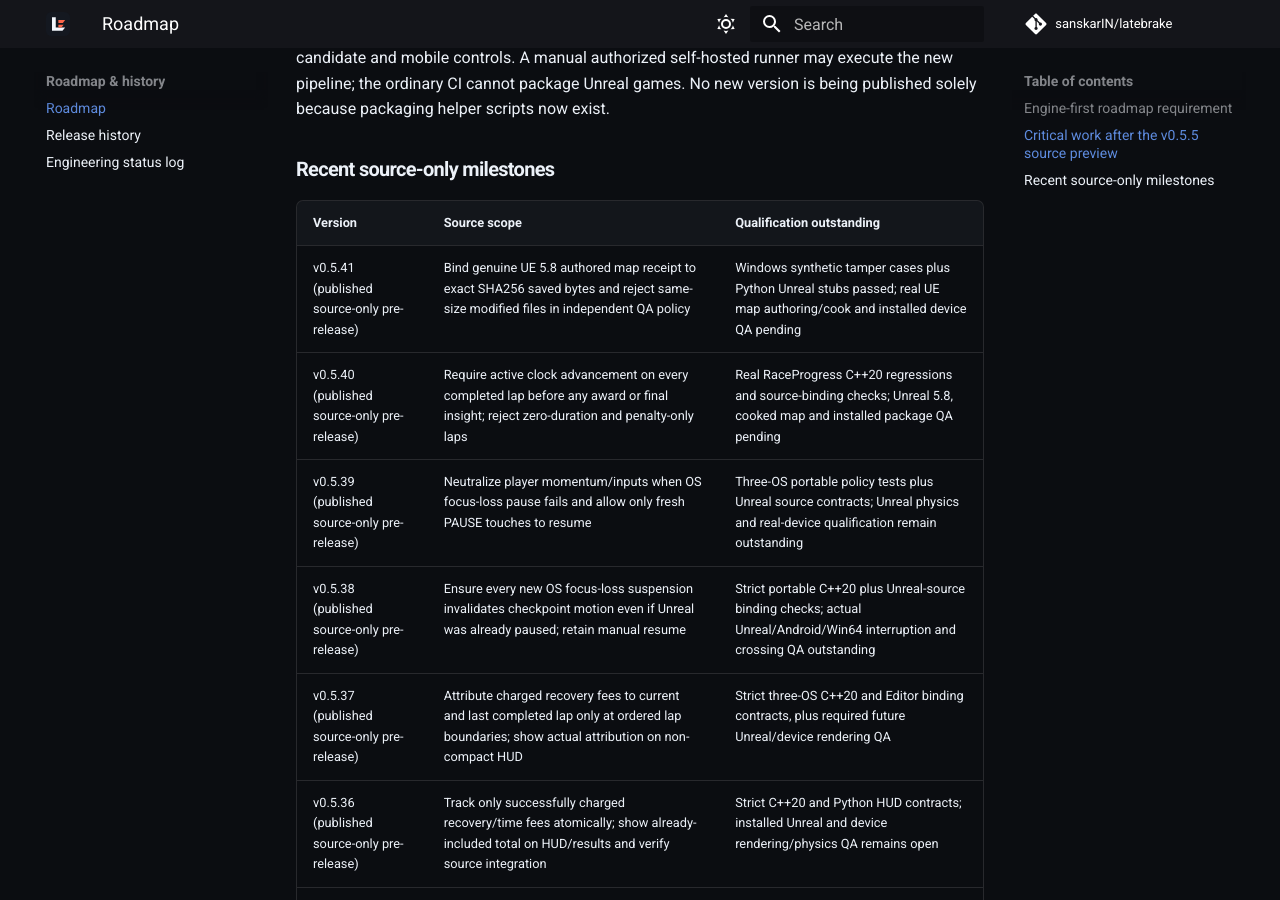
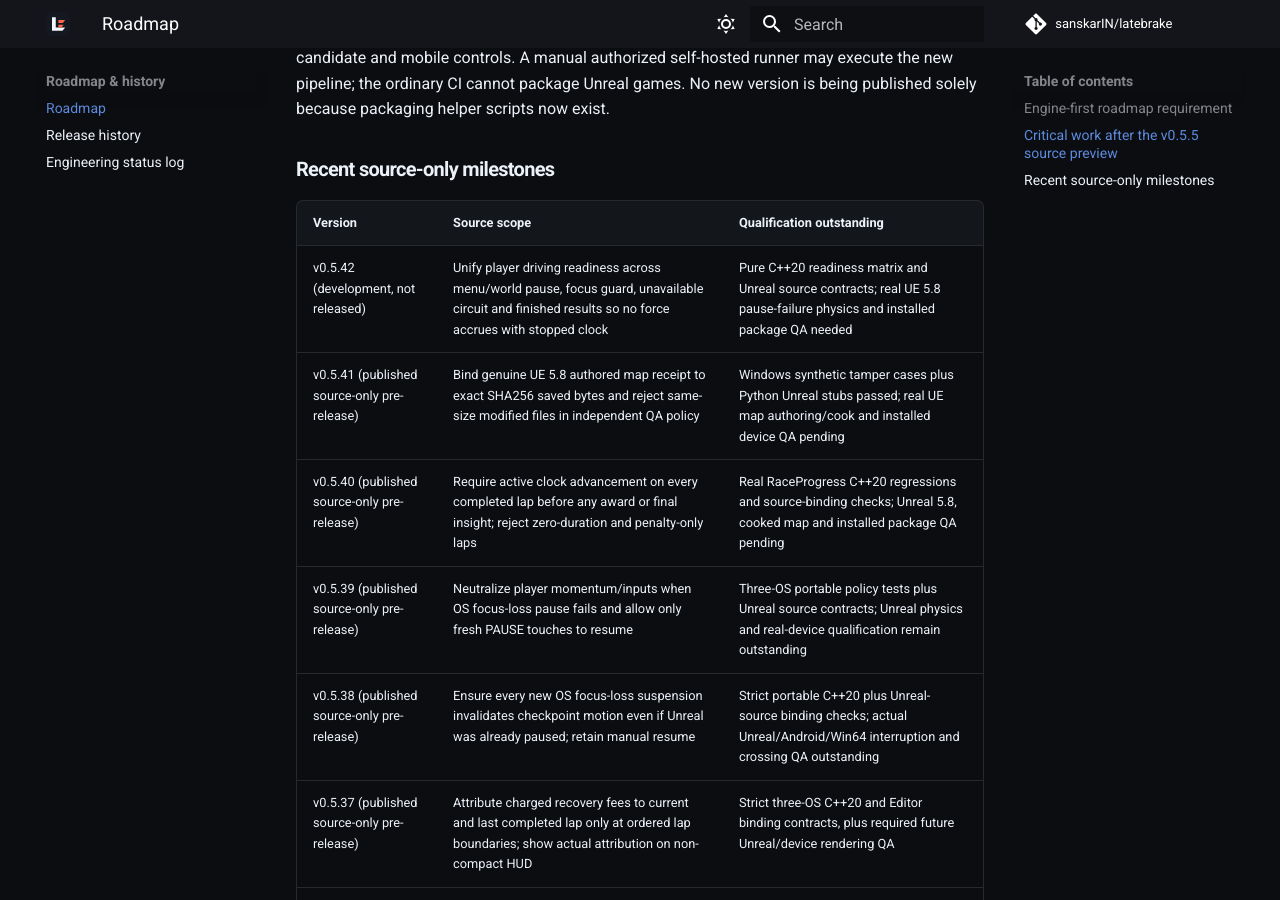
Before and after one commit to sanskarIN/latebrake, an MkDocs documentation site: the page built from docs/ROADMAP.md, in a window 1280 px wide and 900 px high, scrolled down 5350 px. Built offline with MkDocs 1.6.1 and Material for MkDocs 9.7.7, drawn with Linux system fonts in a browser that asks for light colours; comment, search, counter and statistics services are not loaded.

Commit message:
docs(roadmap): add pending v0.5.42 real-driver-force fairness work

```diff
--- a/docs/ROADMAP.md
+++ b/docs/ROADMAP.md
@@ -81,6 +81,7 @@
 
 | Version | Source scope | Qualification outstanding |
 | --- | --- | --- |
+| v0.5.42 (development, not released) | Unify player driving readiness across menu/world pause, focus guard, unavailable circuit and finished results so no force accrues with stopped clock | Pure C++20 readiness matrix and Unreal source contracts; real UE 5.8 pause-failure physics and installed package QA needed |
 | v0.5.41 (published source-only pre-release) | Bind genuine UE 5.8 authored map receipt to exact SHA256 saved bytes and reject same-size modified files in independent QA policy | Windows synthetic tamper cases plus Python Unreal stubs passed; real UE map authoring/cook and installed device QA pending |
 | v0.5.40 (published source-only pre-release) | Require active clock advancement on every completed lap before any award or final insight; reject zero-duration and penalty-only laps | Real RaceProgress C++20 regressions and source-binding checks; Unreal 5.8, cooked map and installed package QA pending |
 | v0.5.39 (published source-only pre-release) | Neutralize player momentum/inputs when OS focus-loss pause fails and allow only fresh PAUSE touches to resume | Three-OS portable policy tests plus Unreal source contracts; Unreal physics and real-device qualification remain outstanding |
```
